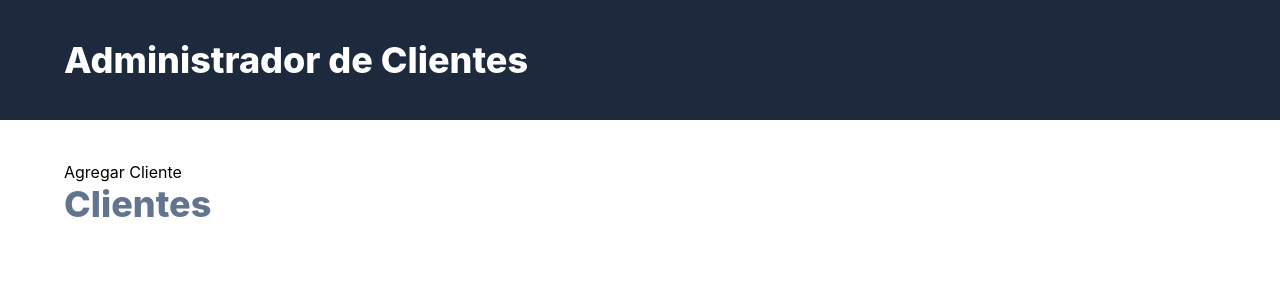
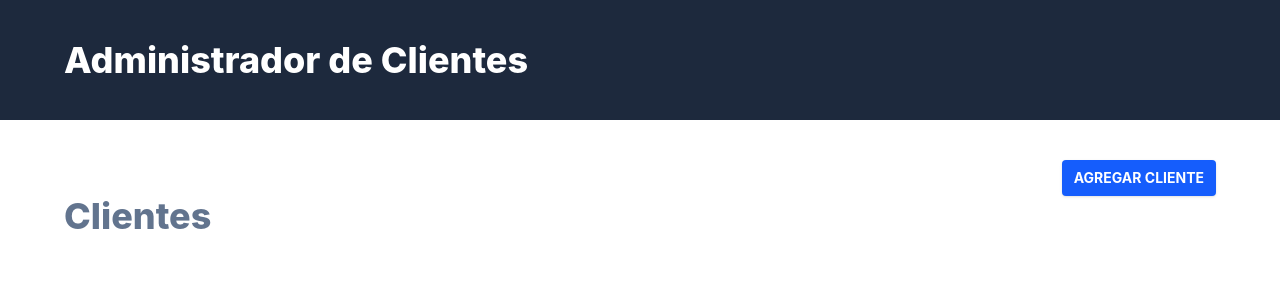
Before and after one commit to Leixhik/crm-vue, a Vue app: page / in a window 1280 px wide. Shown: the top 300 px of the page. Built offline with nearby package versions, Linux system fonts and the light colour scheme.

Commit message:
Se refactorizó el componente RouterLink para mejorar la estructura y se actualizó su uso en las vistas de Clientes y Nuevo Cliente.

```diff
--- a/src/components/UI/RouterLink.vue
+++ b/src/components/UI/RouterLink.vue
@@ -1,9 +1,17 @@
 <script setup>
-
+  import { RouterLink } from "vue-router";
+  defineProps({
+    to: {
+      type: String
+    }
+  })
 </script>
 
 <template>
-  <div>
-
-  </div>
+  <RouterLink
+    :to="{ name: to }"
+    class="block md:inline-block rounded bg-blue-600 py-2 px-3 text-white uppercase font-bold text-sm shadow hover:bg-blue-500"
+  >
+   <slot></slot>
+  </RouterLink>
 </template>
--- a/src/views/ClientesView.vue
+++ b/src/views/ClientesView.vue
@@ -1,12 +1,12 @@
 <script setup>
-  import { RouterLink } from "vue-router";
+  import RouterLink from '@/components/UI/RouterLink.vue';
 </script>
 
 
 <template>
   <div>
-    <div>
-      <RouterLink :to="{ name: 'agregar-cliente'}">
+    <div class="flex justify-end">
+      <RouterLink to="agregar-cliente">
         Agregar Cliente
       </RouterLink>
     </div>
--- a/src/views/NuevoClienteView.vue
+++ b/src/views/NuevoClienteView.vue
@@ -1,14 +1,11 @@
 <script setup>
-import { RouterLink } from "vue-router";
+  import RouterLink from '@/components/UI/RouterLink.vue';
 </script>
 
 <template>
   <div>
-    <div>
-      <RouterLink
-       :to="{ name: 'inicio' }"
-       class="block md:inline-block rounded bg-blue-600 py-2 px-3"
-       > Volver </RouterLink>
+    <div class="flex justify-end">
+      <RouterLink to="inicio"> Volver </RouterLink>
     </div>
     <h1 class="text-4xl font-extrabold text-slate-500">Agregar Cliente</h1>
   </div>
```
